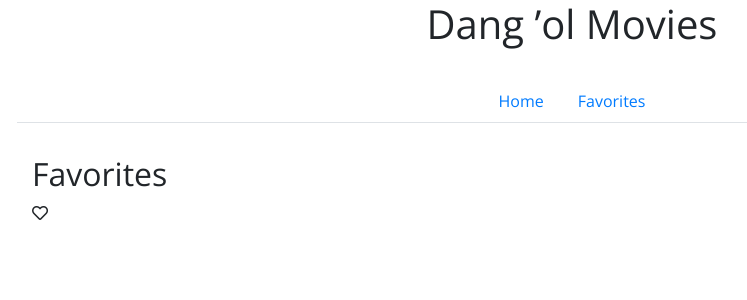
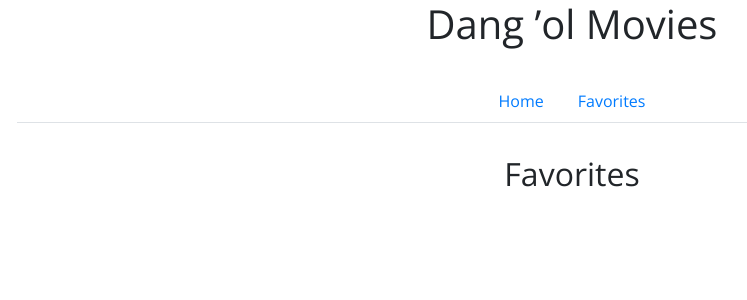
Before and after one commit to tristaneason/dangolmovies, a React (Create React App) app: page /favorites in a window 1280 px wide. Shown: the top 300 px of the page, without its empty margins (68-815 px from the left). Built offline with nearby package versions, Linux system fonts and the light colour scheme.

Commit message:
Added mapping to favorites tab

```diff
--- a/src/components/Thumb.js
+++ b/src/components/Thumb.js
@@ -9,8 +9,12 @@ const Thumbnail = props => {
         heart = 'far fa-heart';
     }
 
+    // const imgId1 = props.key.substr(0, 3);
+    // const imgId2 = props.key.slice(-3);
+    // const imageUrl = `https://walter.trakt.tv/images/movies/000/${imgId1}/${imgId2}/fanarts/thumb/870f157138.jpg`
+    const imageUrl = `https://walter.trakt.tv/images/movies/000/193/968/posters/thumb/9ea94e72c6.jpg`
+
     return <div className="thumb col-sm-6 col-md-4 col-lg-3">
-        <img src={props.image} alt={props.name} />
         <span className="thumb-name">{props.name}</span>
         <span className="thumb-year">{props.year}</span>
         <i className={heart}></i>
--- a/src/presentation/Favorites.js
+++ b/src/presentation/Favorites.js
@@ -1,20 +1,26 @@
 import React, { Component } from 'react';
 import { connect } from 'react-redux';
 import Thumbnail from '../components/Thumb';
-import { addToFavorites, removeFromFavorites } from '../actions';
+import { fetchMovies, addToFavorites, removeFromFavorites } from '../actions';
 import { favoritesSelector } from '../reducers';
 import './Favorites.css';
 
 class Favorites extends Component  {
     componentDidMount() {
-
+        // this.props.favorites;
     }
 
     render() {
         return <section className="favorites container">
-            <h2>Favorites</h2>
+            <h2 className="text-center">Favorites</h2>
             <div className="row">
-                <Thumbnail />
+                {this.props.favorites.map(item => {
+                    const { favorite } = item;
+                    return <Thumbnail
+                        key={favorite.ids.trakt}
+                        name={favorite.name}
+                        year={favorite.year} />
+                })}
             </div>
         </section>
     }
@@ -25,6 +31,7 @@ const mapStateToProps = state => ({
 })
 
 const mapDispatchToProps = dispatch => ({
+    fetchMovies: () => dispatch(fetchMovies()),
     addToFavorites: () => addToFavorites(),
     removeFromFavorites: () => removeFromFavorites()
 })
```
